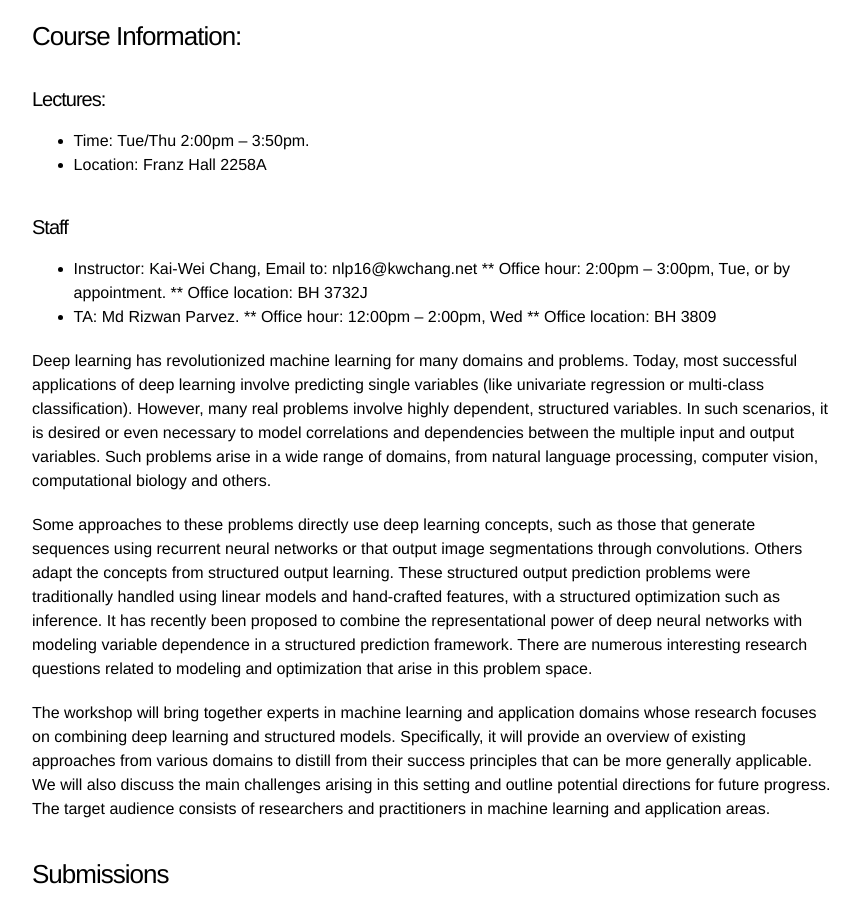
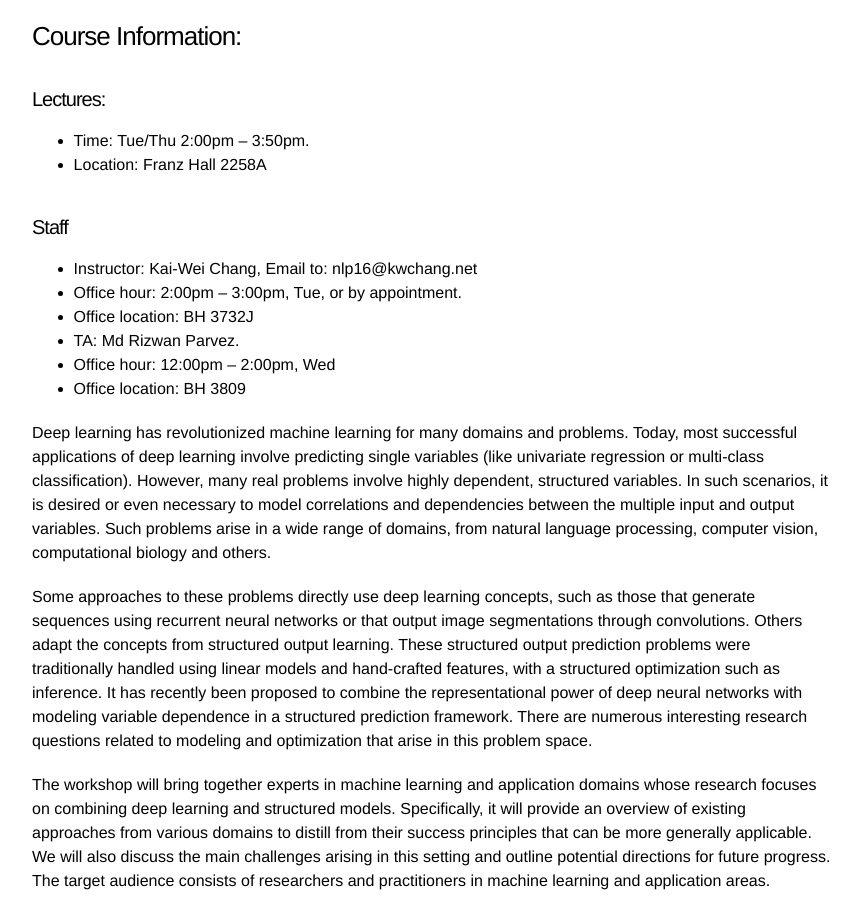
Before and after one commit to uclanlp/CS269-17, a Jekyll site: the page built from 1_overview.md, in a window 1280 px wide and 900 px high, scrolled down 337 px. Shown: the whole window, without its empty margins (208-1068 px from the left). Built offline with Jekyll 4.4.1, drawn with Linux system fonts in a browser that asks for light colours.

```diff
--- a/1_overview.md
+++ b/1_overview.md
@@ -16,11 +16,11 @@ name: 1
 
 #### Staff
 * Instructor: Kai-Wei Chang, Email to: nlp16@kwchang.net
-** Office hour: 2:00pm -- 3:00pm, Tue, or by appointment.
-** Office location: BH 3732J
+ * Office hour: 2:00pm -- 3:00pm, Tue, or by appointment.
+ * Office location: BH 3732J
 * TA: Md Rizwan Parvez.
-** Office hour: 12:00pm -- 2:00pm, Wed
-** Office location: BH 3809
+ * Office hour: 12:00pm -- 2:00pm, Wed
+ * Office location: BH 3809
 
 Deep learning has revolutionized machine learning for many domains and problems. Today, most successful applications of deep learning involve predicting single variables (like univariate regression or multi-class classification). However, many real problems involve highly dependent, structured variables. In such scenarios, it is desired or even necessary to model correlations and dependencies between the multiple input and output variables. Such problems arise in a wide range of domains, from natural language processing, computer vision, computational biology and others.
 
```
